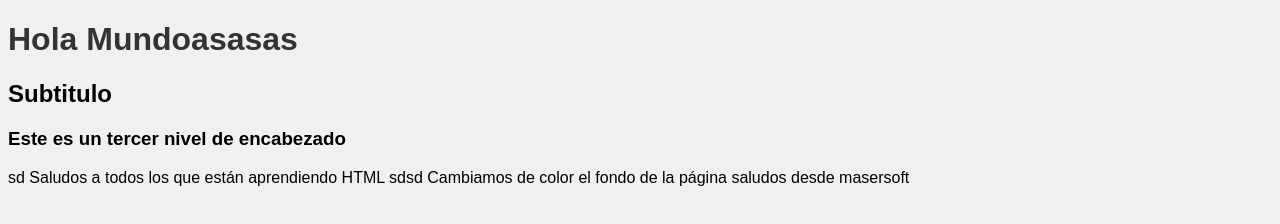
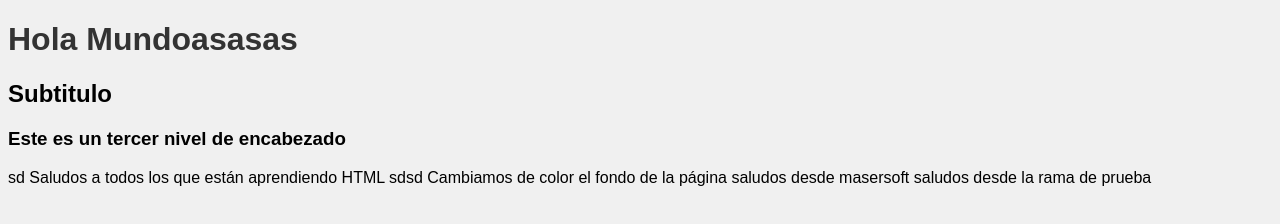
Before and after one commit to VicoVillca/demo-01, a plain HTML site: page index.html in a window 1280 px wide. Drawn offline with Linux system fonts and the light colour scheme.

Commit message:
Agregamso saludo de prueba

```diff
--- a/index.html
+++ b/index.html
@@ -23,5 +23,6 @@
     sdsd
     Cambiamos de color el fondo de la página
     saludos desde masersoft
+    saludos desde la rama de prueba
 </body>
 </html>
```
